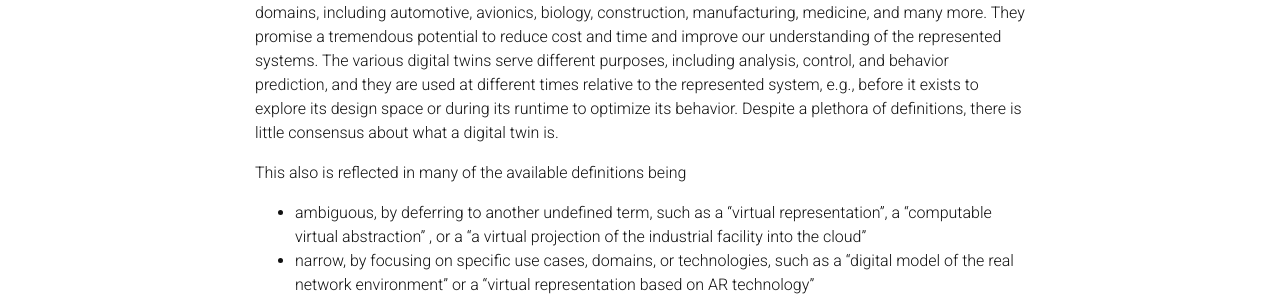
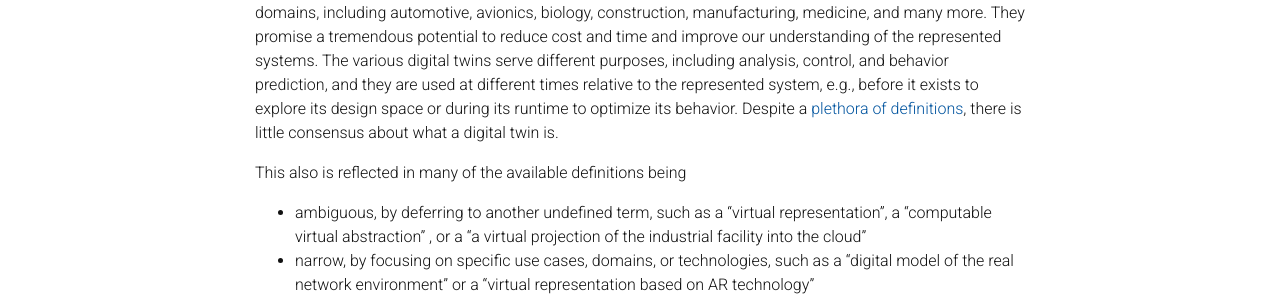
Before and after one commit to awortmann/awortmann.github.io, a Jekyll site: the page built from _pages/research/digital_twins.md, in a window 1280 px wide and 900 px high. Shown: the part 191-487 px from the top of the window. Built offline with Jekyll 4.4.1, drawn with Linux system fonts in a browser that asks for light colours; nearby versions of some CDN libraries; a style sheet for code colours, icons or effects is not loaded; some of the changed lines change nothing that is shown; some of the changed text lies outside the part shown.

Commit message:
Minor update

```diff
--- a/_pages/research/digital_twins.md
+++ b/_pages/research/digital_twins.md
@@ -7,7 +7,7 @@ nav: false
 ---
 
 Research and industry leverage digital twins to monitor and control (cyber-physical) systems in various domains, including automotive, avionics, biology, construction, manufacturing, medicine, and many more. They promise a tremendous potential to reduce cost and time and improve our understanding of the represented systems.
-The various digital twins serve different purposes, including analysis, control, and behavior prediction, and they are used at different times relative to the represented system, e.g., before it exists to explore its design space or during its runtime to optimize its behavior. Despite a plethora of definitions, there is little consensus about what a digital twin is.
+The various digital twins serve different purposes, including analysis, control, and behavior prediction, and they are used at different times relative to the represented system, e.g., before it exists to explore its design space or during its runtime to optimize its behavior. Despite a [plethora of definitions](https://awortmann.github.io/research/digital_twin_definitions/), there is little consensus about what a digital twin is.
 
 This also is reflected in many of the available definitions being
 - ambiguous, by deferring to another undefined term, such as a "virtual representation", a "computable virtual abstraction" , or a "a virtual projection of the industrial facility into the cloud"
```
